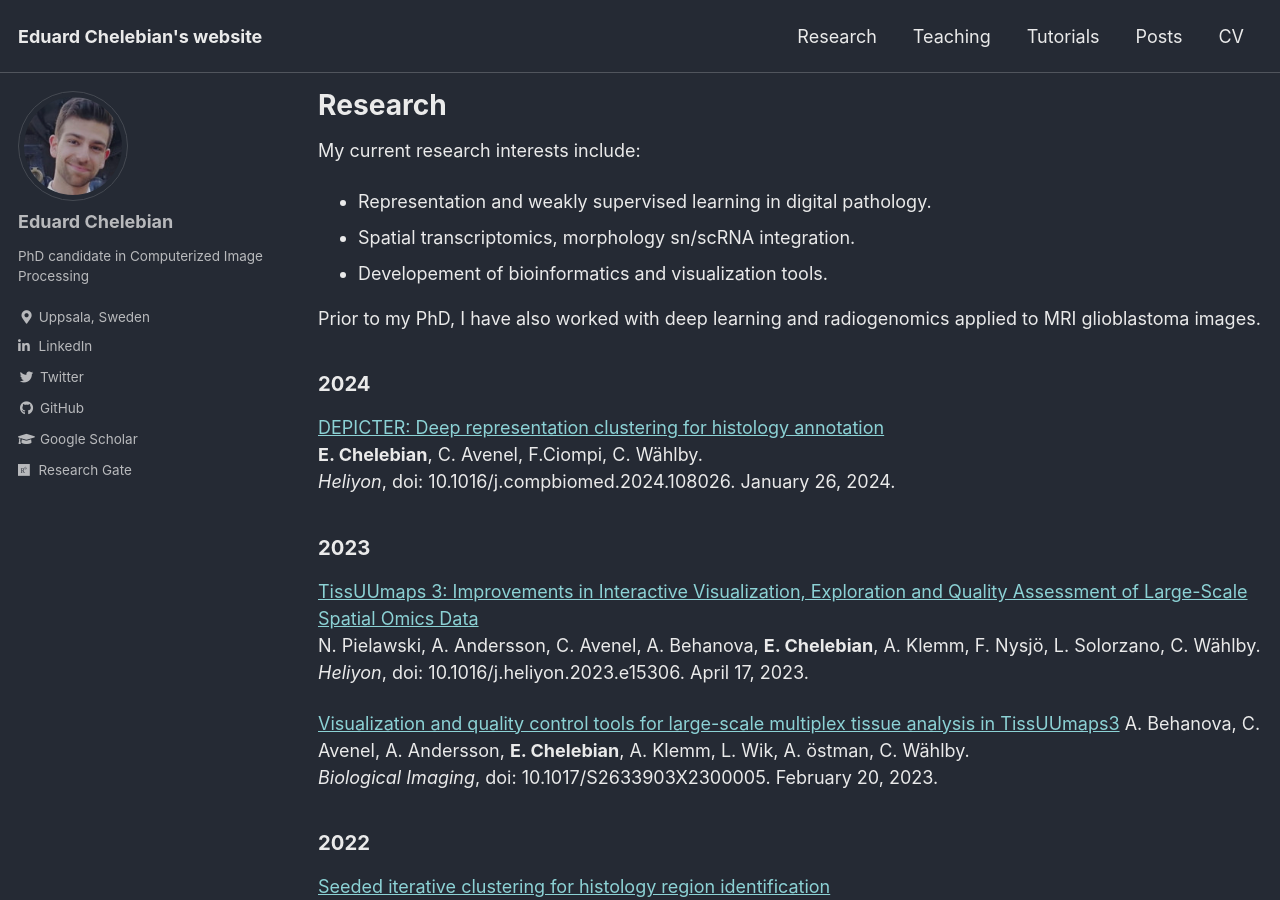
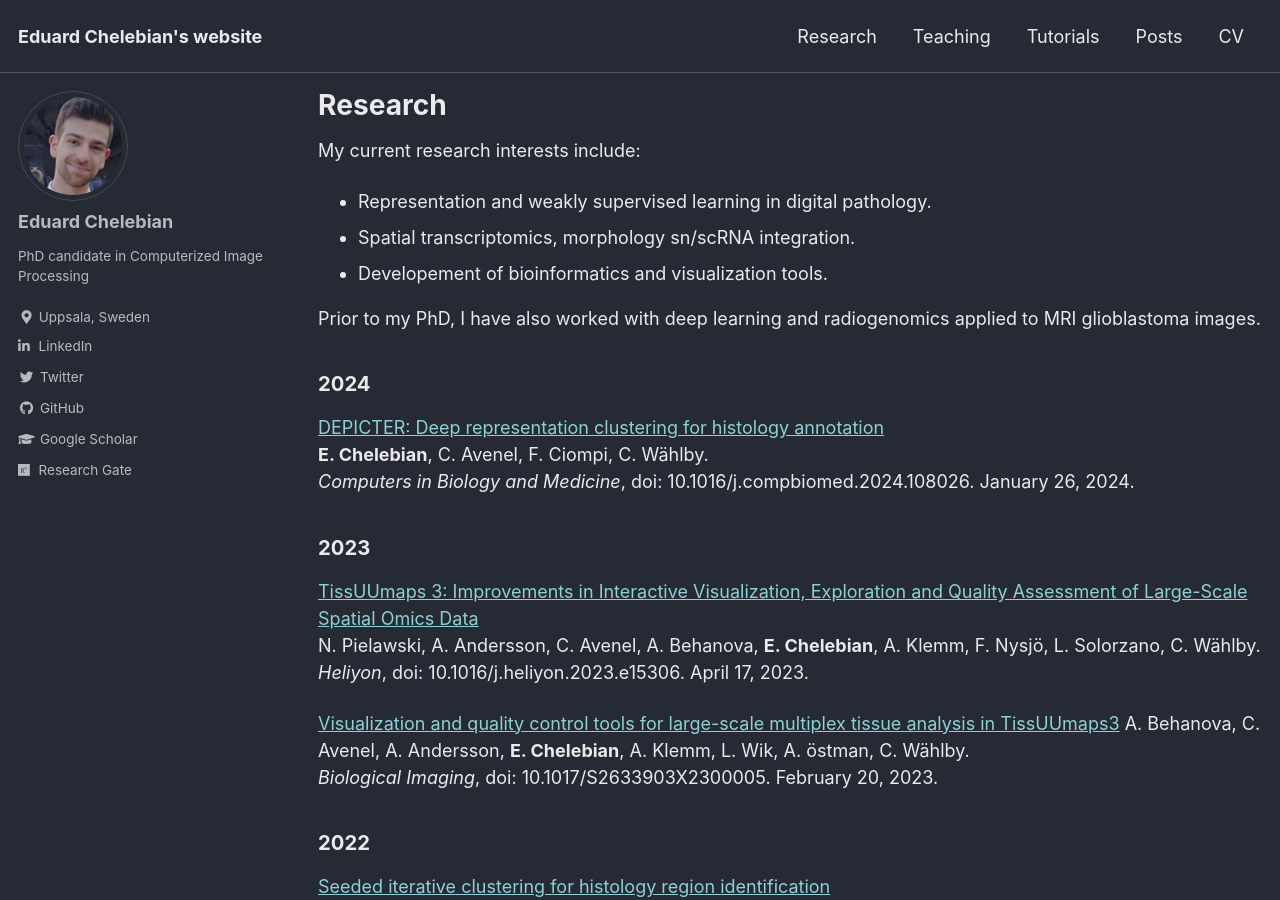
Before and after one commit to eduardchelebian/eduardchelebian.github.io, a Jekyll site: the page built from _pages/publications.md, in a window 1280 px wide and 900 px high. Built offline with Jekyll 4.4.1, drawn with Linux system fonts in a browser that asks for light colours; cached includes are drawn as plain includes.

Commit message:
Update depicter publication

```diff
--- a/_pages/publications.md
+++ b/_pages/publications.md
@@ -18,8 +18,8 @@ Prior to my PhD, I have also worked with deep learning and radiogenomics applied
 ### 2024
 
 [DEPICTER: Deep representation clustering for histology annotation](https://doi.org/10.1016/j.compbiomed.2024.108026)<br>
-**E. Chelebian**, C. Avenel, F.Ciompi, C. W&auml;hlby. <br>
-*Heliyon*, doi: 10.1016/j.compbiomed.2024.108026. January 26, 2024.
+**E. Chelebian**, C. Avenel, F. Ciompi, C. W&auml;hlby. <br>
+*Computers in Biology and Medicine*, doi: 10.1016/j.compbiomed.2024.108026. January 26, 2024.
 
 ### 2023
 
```
